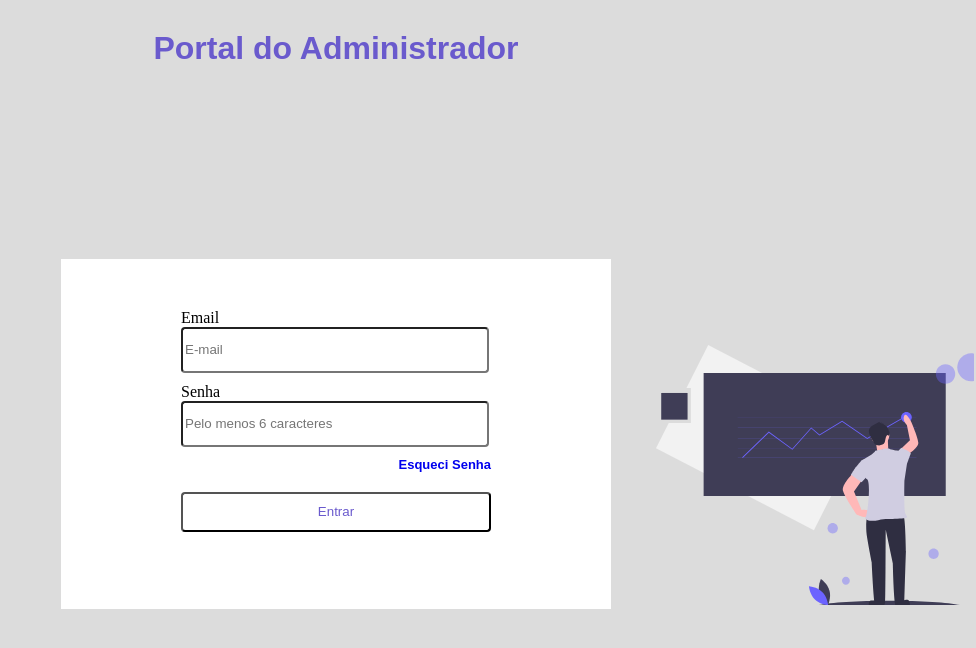
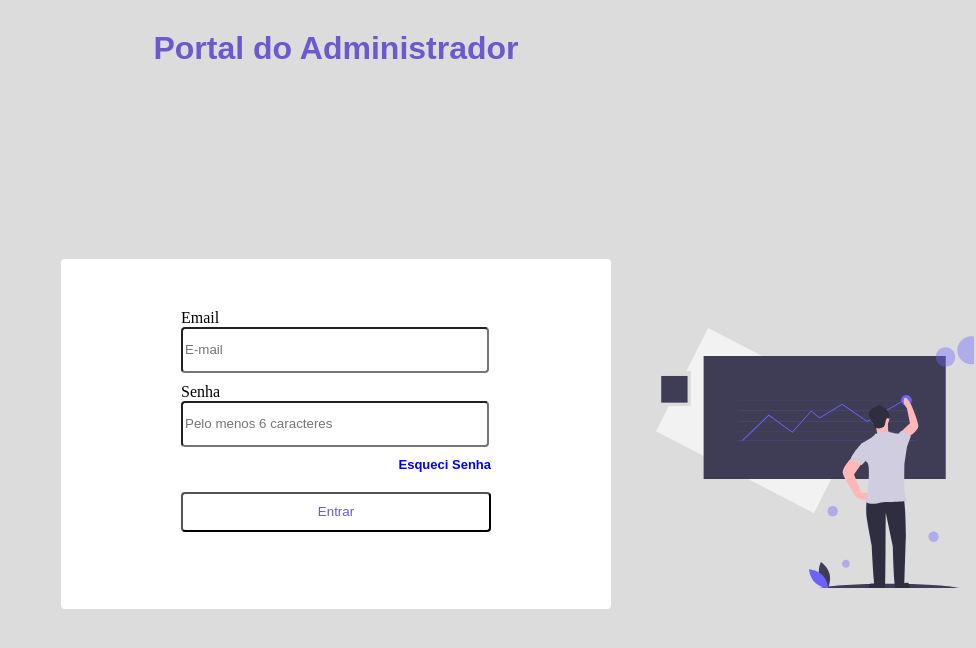
Before and after one commit to rogerxavier29/Desafio_React3, a React (Create React App) app in the folder portal/: page /loginadmin in a window 1280 px wide. Shown: the top 648 px of the page, without its empty margins (304-1280 px from the left). Built offline with nearby package versions, Linux system fonts and the light colour scheme.

Commit message:
Ajustando o margin Top
Ajustando o margin-top, havia ficado parte em branca no final da pagina.

```diff
--- a/portal/src/Admin/styles.js
+++ b/portal/src/Admin/styles.js
@@ -31,6 +31,7 @@ export const Form = styled.form`
   justify-self: center;
   background: #ffff;
   z-index: 10;
+  border-radius: 4px;
 
   @media (max-width: 768px) {
     width: 400px;
@@ -90,7 +91,7 @@ export const Image = styled.div`
   justify-items: end;
   margin-left: 75%;
   position: absolute;
-  margin-top: 345px;
+  margin-top: 328px;
 
   @media (max-width: 768px) {
     margin-top: 480px;
```
